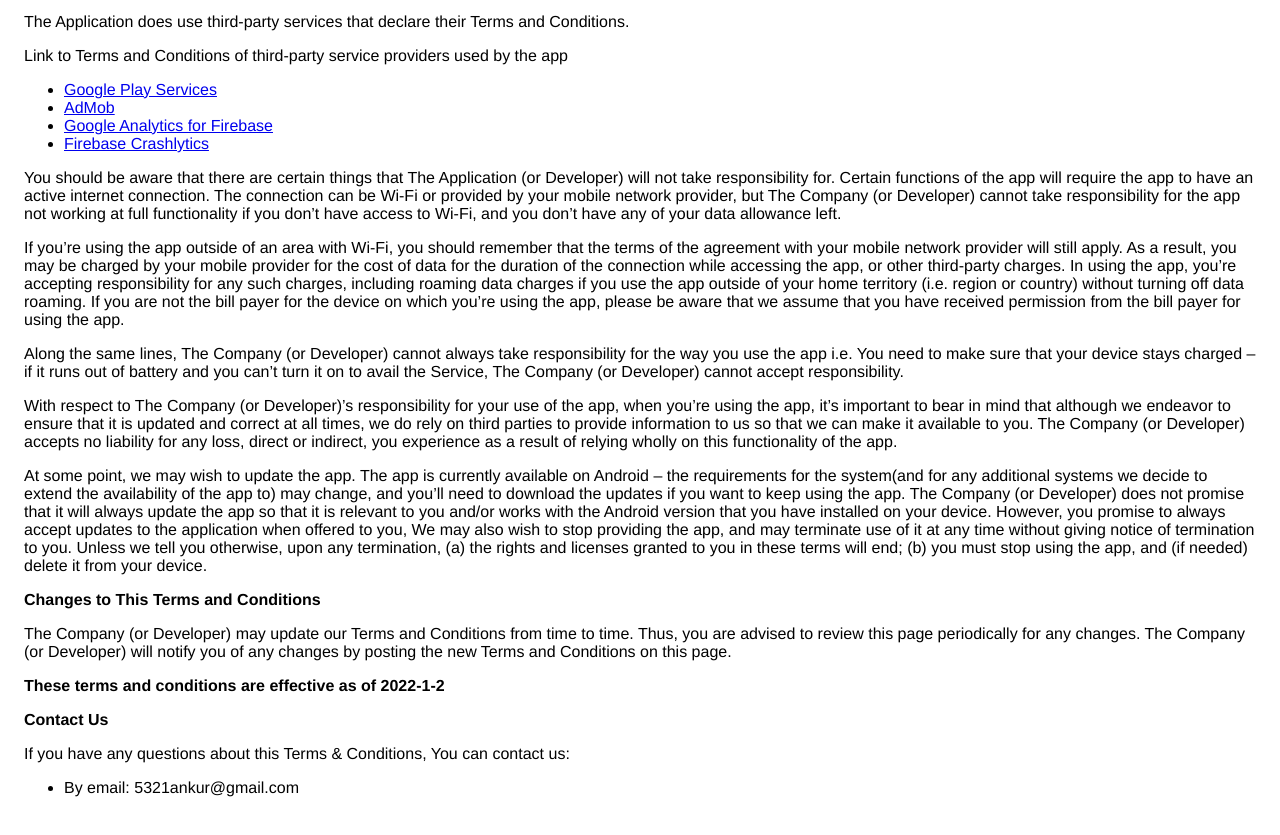
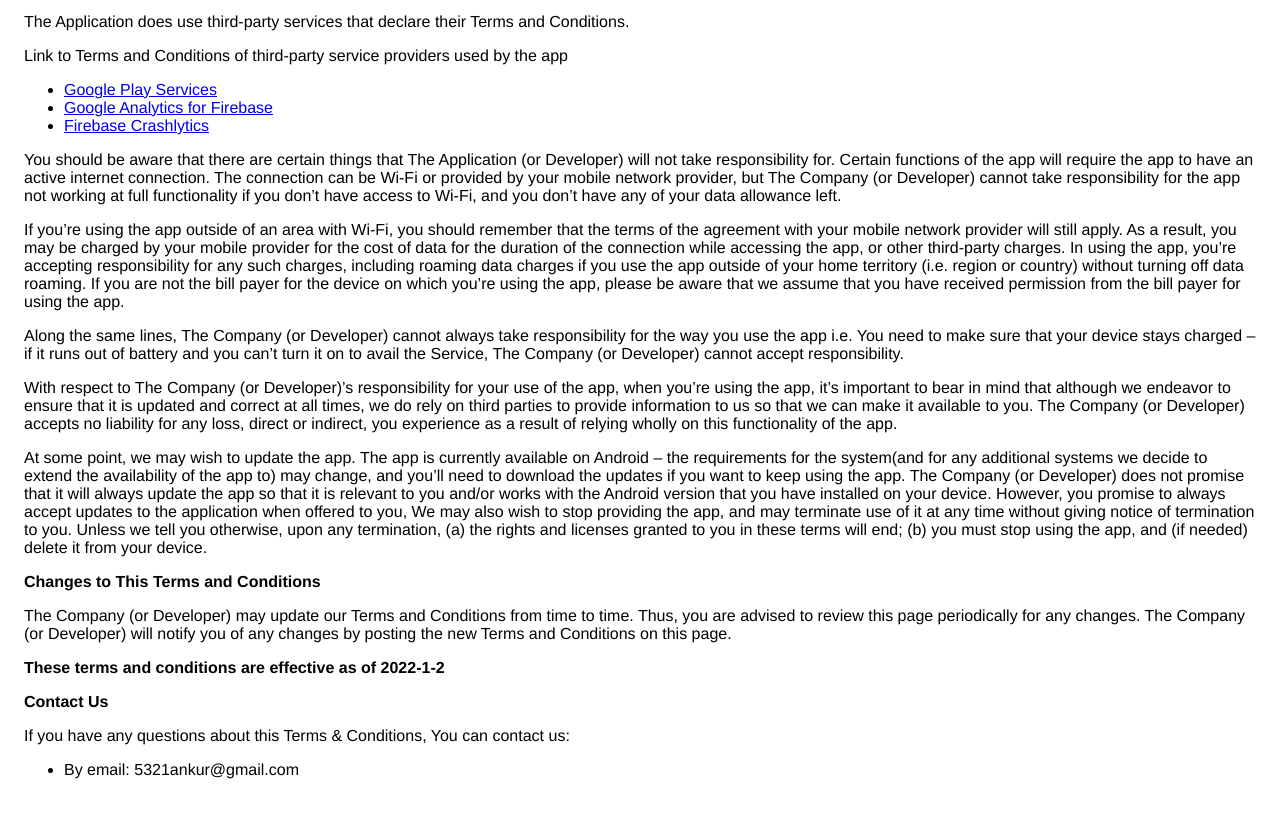
Before and after one commit to appstonight-dev/quotesify, a plain HTML site: page terms_and_conditions.html in a window 1280 px wide. Shown: the part 877-1712 px from the top of the page. Drawn offline with Linux system fonts and the light colour scheme.

Commit message:
Update terms_and_conditions.html

```diff
--- a/terms_and_conditions.html
+++ b/terms_and_conditions.html
@@ -96,7 +96,6 @@
     <ul>
       <li><a href="https://policies.google.com/terms" target="_blank" rel="noopener noreferrer">Google Play Services</a>
       </li>
-      <li><a href="https://developers.google.com/admob/terms" target="_blank" rel="noopener noreferrer">AdMob</a></li>
       <li><a href="https://firebase.google.com/terms/analytics" target="_blank" rel="noopener noreferrer">Google
           Analytics for Firebase</a></li>
       <li><a href="https://firebase.google.com/terms/crashlytics" target="_blank" rel="noopener noreferrer">Firebase
```
